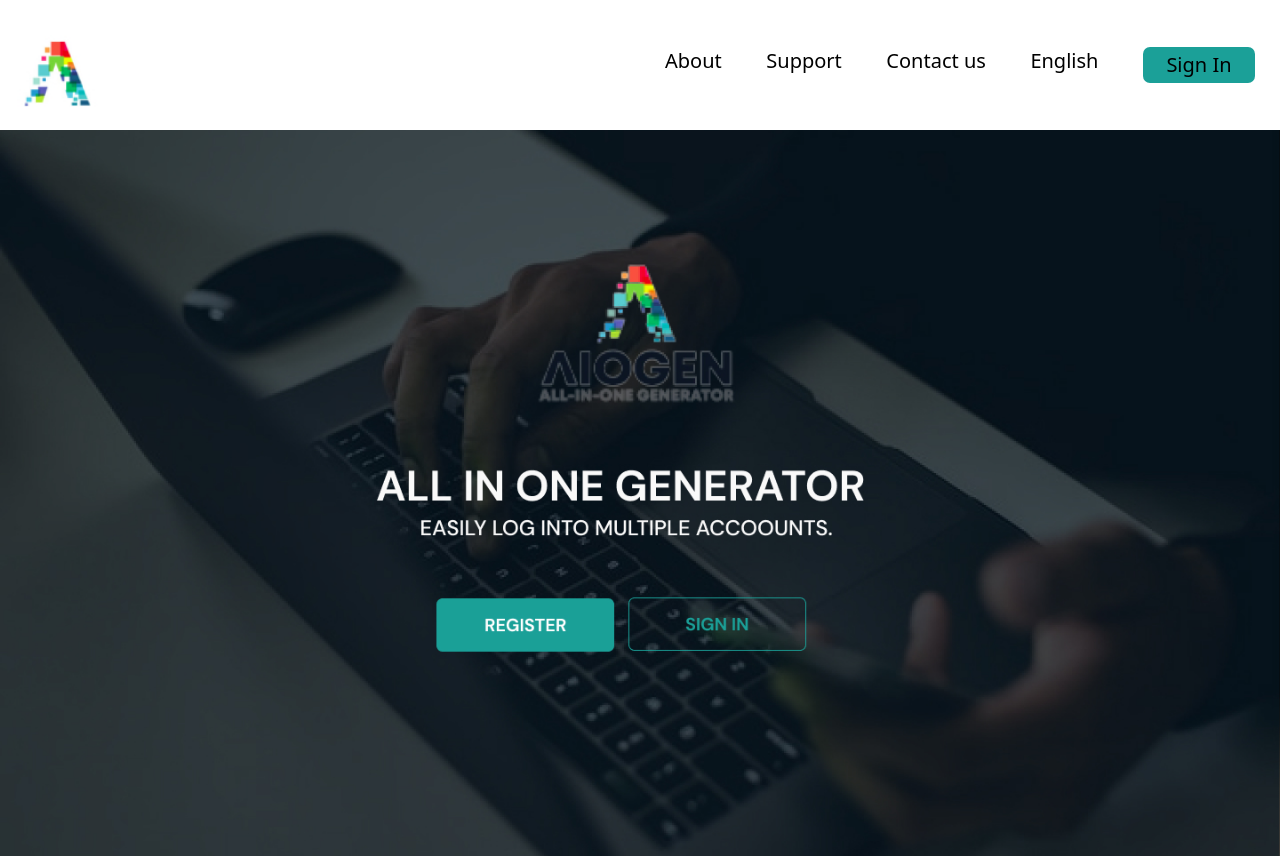
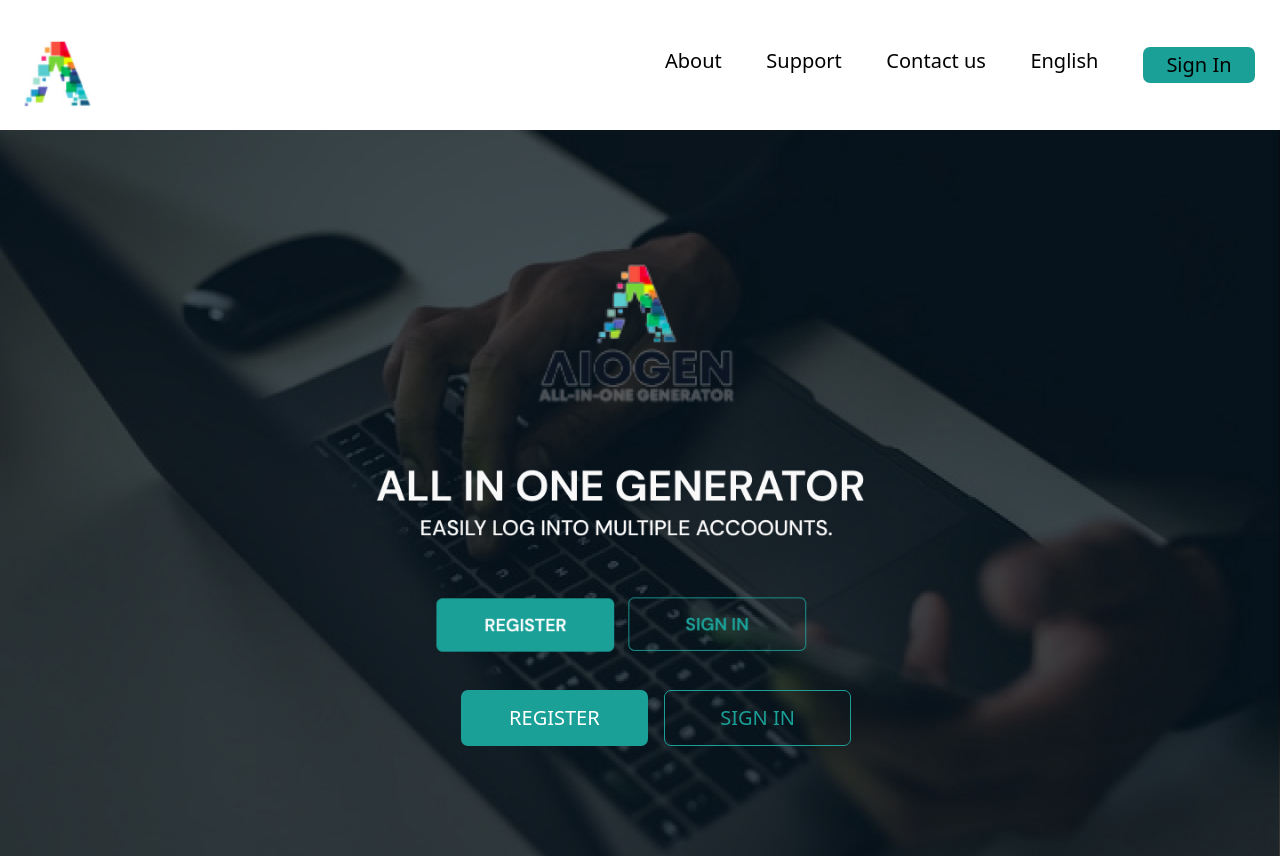
Before and after one commit to ejiro-ghene/account-gen, a React (Create React App) app: page / in a window 1280 px wide. Shown: the top 858 px of the page. Built offline with nearby package versions, Linux system fonts and the light colour scheme.

Commit message:
landing.css

```diff
--- a/src/pages/dashboard/Landing.css
+++ b/src/pages/dashboard/Landing.css
@@ -0,0 +1,32 @@
+* {
+  margin: 0;
+  padding: 0;
+  list-style: none;
+  text-decoration: none;
+}
+
+.btn {
+  position: absolute;
+  top: 35rem;
+  padding-left: 28.8rem;
+}
+
+.b-1 {
+  background-color: #1ba098;
+  border-radius: 7px;
+  width: 11.7rem;
+  color: #ffffff;
+  height: 3.5rem;
+}
+
+.b-2 {
+  color: #1ba098;
+  border: 1px solid #1ba098;
+  border-radius: 7px;
+  width: 11.7rem;
+  height: 3.5rem;
+}
+
+.infograph {
+  background-color: #051622;
+}
```
